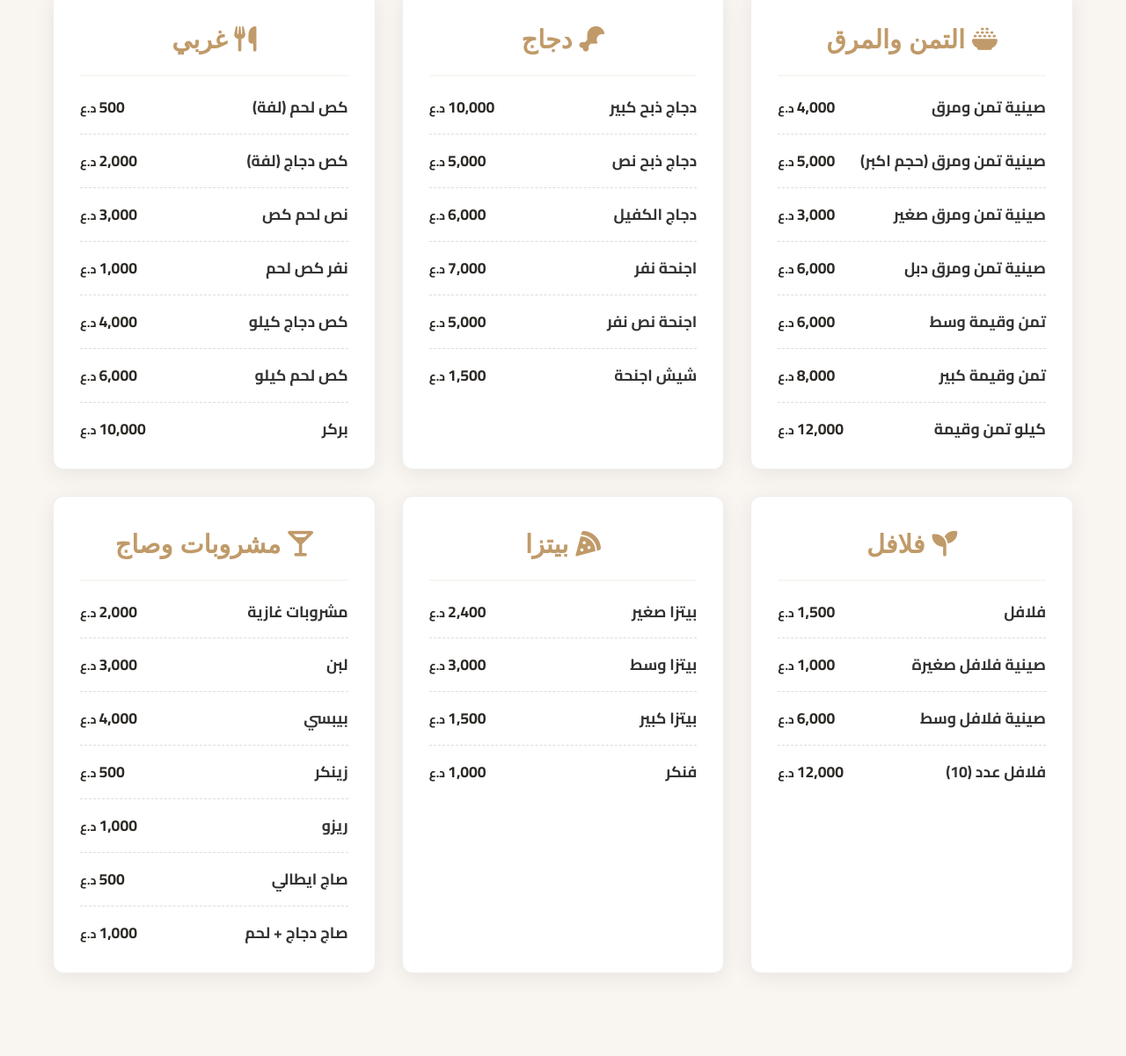
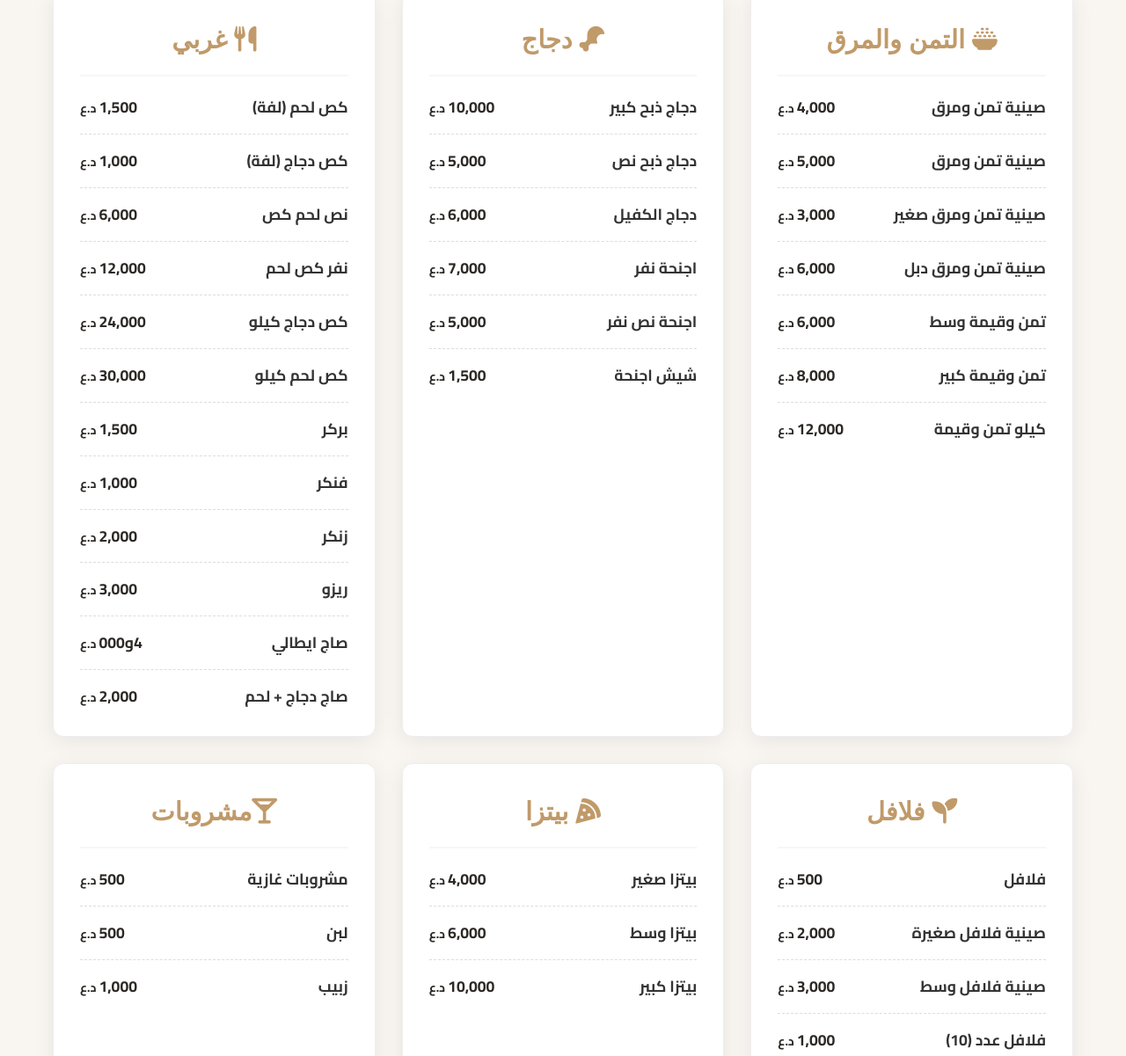
Before and after one commit to NovaScript1/bet_shneshel, a plain HTML site: page index.html in a window 1280 px wide. Shown: the part 1558-2759 px from the top of the page at 88% size. Drawn offline with Linux system fonts and the light colour scheme; a web font is replaced by a local one.

Commit message:
Update index.html

```diff
--- a/index.html
+++ b/index.html
@@ -337,7 +337,7 @@
                     <div class="menu-category">
                         <h3><i class="fa-solid fa-bowl-rice"></i> التمن والمرق</h3>
                         <div class="menu-item"><span class="item-name">صينية تمن ومرق</span><span class="item-price">4,000<span class="price-currency">د.ع</span></span></div>
-                        <div class="menu-item"><span class="item-name">صينية تمن ومرق (حجم اكبر)</span><span class="item-price">5,000<span class="price-currency">د.ع</span></span></div>
+                        <div class="menu-item"><span class="item-name">صينية تمن ومرق </span><span class="item-price">5,000<span class="price-currency">د.ع</span></span></div>
                         <div class="menu-item"><span class="item-name">صينية تمن ومرق صغير</span><span class="item-price">3,000<span class="price-currency">د.ع</span></span></div>
                         <div class="menu-item"><span class="item-name">صينية تمن ومرق دبل</span><span class="item-price">6,000<span class="price-currency">د.ع</span></span></div>
                         <div class="menu-item"><span class="item-name">تمن وقيمة وسط</span><span class="item-price">6,000<span class="price-currency">د.ع</span></span></div>
@@ -357,40 +357,40 @@
                     <!-- فئة غربي -->
                     <div class="menu-category">
                         <h3><i class="fa-solid fa-utensils"></i> غربي</h3>
-                        <div class="menu-item"><span class="item-name">كص لحم (لفة)</span><span class="item-price">500<span class="price-currency">د.ع</span></span></div>
-                        <div class="menu-item"><span class="item-name">كص دجاج (لفة)</span><span class="item-price">2,000<span class="price-currency">د.ع</span></span></div>
-                        <div class="menu-item"><span class="item-name">نص لحم كص</span><span class="item-price">3,000<span class="price-currency">د.ع</span></span></div>
-                        <div class="menu-item"><span class="item-name">نفر كص لحم</span><span class="item-price">1,000<span class="price-currency">د.ع</span></span></div>
-                        <div class="menu-item"><span class="item-name">كص دجاج كيلو</span><span class="item-price">4,000<span class="price-currency">د.ع</span></span></div>
-                        <div class="menu-item"><span class="item-name">كص لحم كيلو</span><span class="item-price">6,000<span class="price-currency">د.ع</span></span></div>
-                        <div class="menu-item"><span class="item-name">بركر</span><span class="item-price">10,000<span class="price-currency">د.ع</span></span></div>
+                        <div class="menu-item"><span class="item-name">كص لحم (لفة)</span><span class="item-price">1,500<span class="price-currency">د.ع</span></span></div>
+                        <div class="menu-item"><span class="item-name">كص دجاج (لفة)</span><span class="item-price">1,000<span class="price-currency">د.ع</span></span></div>
+                        <div class="menu-item"><span class="item-name">نص لحم كص</span><span class="item-price">6,000<span class="price-currency">د.ع</span></span></div>
+                        <div class="menu-item"><span class="item-name">نفر كص لحم</span><span class="item-price">12,000<span class="price-currency">د.ع</span></span></div>
+                        <div class="menu-item"><span class="item-name">كص دجاج كيلو</span><span class="item-price">24,000<span class="price-currency">د.ع</span></span></div>
+                        <div class="menu-item"><span class="item-name">كص لحم كيلو</span><span class="item-price">30,000<span class="price-currency">د.ع</span></span></div>
+                        <div class="menu-item"><span class="item-name">بركر</span><span class="item-price">1,500<span class="price-currency">د.ع</span></span></div>
+                        <div class="menu-item"><span class="item-name">فنكر</span><span class="item-price">1,000<span class="price-currency">د.ع</span></span></div>
+                        <div class="menu-item"><span class="item-name">زنكر</span><span class="item-price">2,000<span class="price-currency">د.ع</span></span></div>
+                        <div class="menu-item"><span class="item-name">ريزو</span><span class="item-price">3,000<span class="price-currency">د.ع</span></span></div>
+                        <div class="menu-item"><span class="item-name">صاج ايطالي</span><span class="item-price">4و000<span class="price-currency">د.ع</span></span></div>
+                        <div class="menu-item"><span class="item-name">صاج دجاج + لحم</span><span class="item-price">2,000<span class="price-currency">د.ع</span></span></div>
                     </div>
                     <!-- فئة فلافل -->
                     <div class="menu-category">
                         <h3><i class="fa-solid fa-seedling"></i> فلافل</h3>
-                        <div class="menu-item"><span class="item-name">فلافل</span><span class="item-price">1,500<span class="price-currency">د.ع</span></span></div>
-                        <div class="menu-item"><span class="item-name">صينية فلافل صغيرة</span><span class="item-price">1,000<span class="price-currency">د.ع</span></span></div>
-                        <div class="menu-item"><span class="item-name">صينية فلافل وسط</span><span class="item-price">6,000<span class="price-currency">د.ع</span></span></div>
-                        <div class="menu-item"><span class="item-name">فلافل عدد (10)</span><span class="item-price">12,000<span class="price-currency">د.ع</span></span></div>
+                        <div class="menu-item"><span class="item-name">فلافل</span><span class="item-price">500<span class="price-currency">د.ع</span></span></div>
+                        <div class="menu-item"><span class="item-name">صينية فلافل صغيرة</span><span class="item-price">2,000<span class="price-currency">د.ع</span></span></div>
+                        <div class="menu-item"><span class="item-name">صينية فلافل وسط</span><span class="item-price">3,000<span class="price-currency">د.ع</span></span></div>
+                        <div class="menu-item"><span class="item-name">فلافل عدد (10)</span><span class="item-price">1,000<span class="price-currency">د.ع</span></span></div>
                     </div>
                     <!-- فئة بيتزا -->
                      <div class="menu-category">
                         <h3><i class="fa-solid fa-pizza-slice"></i> بيتزا</h3>
-                        <div class="menu-item"><span class="item-name">بيتزا صغير</span><span class="item-price">2,400<span class="price-currency">د.ع</span></span></div>
-                        <div class="menu-item"><span class="item-name">بيتزا وسط</span><span class="item-price">3,000<span class="price-currency">د.ع</span></span></div>
-                        <div class="menu-item"><span class="item-name">بيتزا كبير</span><span class="item-price">1,500<span class="price-currency">د.ع</span></span></div>
-                        <div class="menu-item"><span class="item-name">فنكر</span><span class="item-price">1,000<span class="price-currency">د.ع</span></span></div>
+                        <div class="menu-item"><span class="item-name">بيتزا صغير</span><span class="item-price">4,000<span class="price-currency">د.ع</span></span></div>
+                        <div class="menu-item"><span class="item-name">بيتزا وسط</span><span class="item-price">6,000<span class="price-currency">د.ع</span></span></div>
+                        <div class="menu-item"><span class="item-name">بيتزا كبير</span><span class="item-price">10,000<span class="price-currency">د.ع</span></span></div>
                     </div>
                     <!-- فئة مشروبات -->
                     <div class="menu-category">
-                        <h3><i class="fa-solid fa-martini-glass"></i> مشروبات وصاج</h3>
-                         <div class="menu-item"><span class="item-name">مشروبات غازية</span><span class="item-price">2,000<span class="price-currency">د.ع</span></span></div>
-                        <div class="menu-item"><span class="item-name">لبن</span><span class="item-price">3,000<span class="price-currency">د.ع</span></span></div>
-                        <div class="menu-item"><span class="item-name">بيبسي</span><span class="item-price">4,000<span class="price-currency">د.ع</span></span></div>
-                        <div class="menu-item"><span class="item-name">زينكر</span><span class="item-price">500<span class="price-currency">د.ع</span></span></div>
-                        <div class="menu-item"><span class="item-name">ريزو</span><span class="item-price">1,000<span class="price-currency">د.ع</span></span></div>
-                        <div class="menu-item"><span class="item-name">صاج ايطالي</span><span class="item-price">500<span class="price-currency">د.ع</span></span></div>
-                        <div class="menu-item"><span class="item-name">صاج دجاج + لحم</span><span class="item-price">1,000<span class="price-currency">د.ع</span></span></div>
+                        <h3><i class="fa-solid fa-martini-glass"></i>مشروبات </h3>
+                         <div class="menu-item"><span class="item-name">مشروبات غازية</span><span class="item-price">500<span class="price-currency">د.ع</span></span></div>
+                        <div class="menu-item"><span class="item-name">لبن</span><span class="item-price">500<span class="price-currency">د.ع</span></span></div>
+                        <div class="menu-item"><span class="item-name">زبيب</span><span class="item-price">1,000<span class="price-currency">د.ع</span></span></div
                     </div>
                 </div>
             </div>
```
